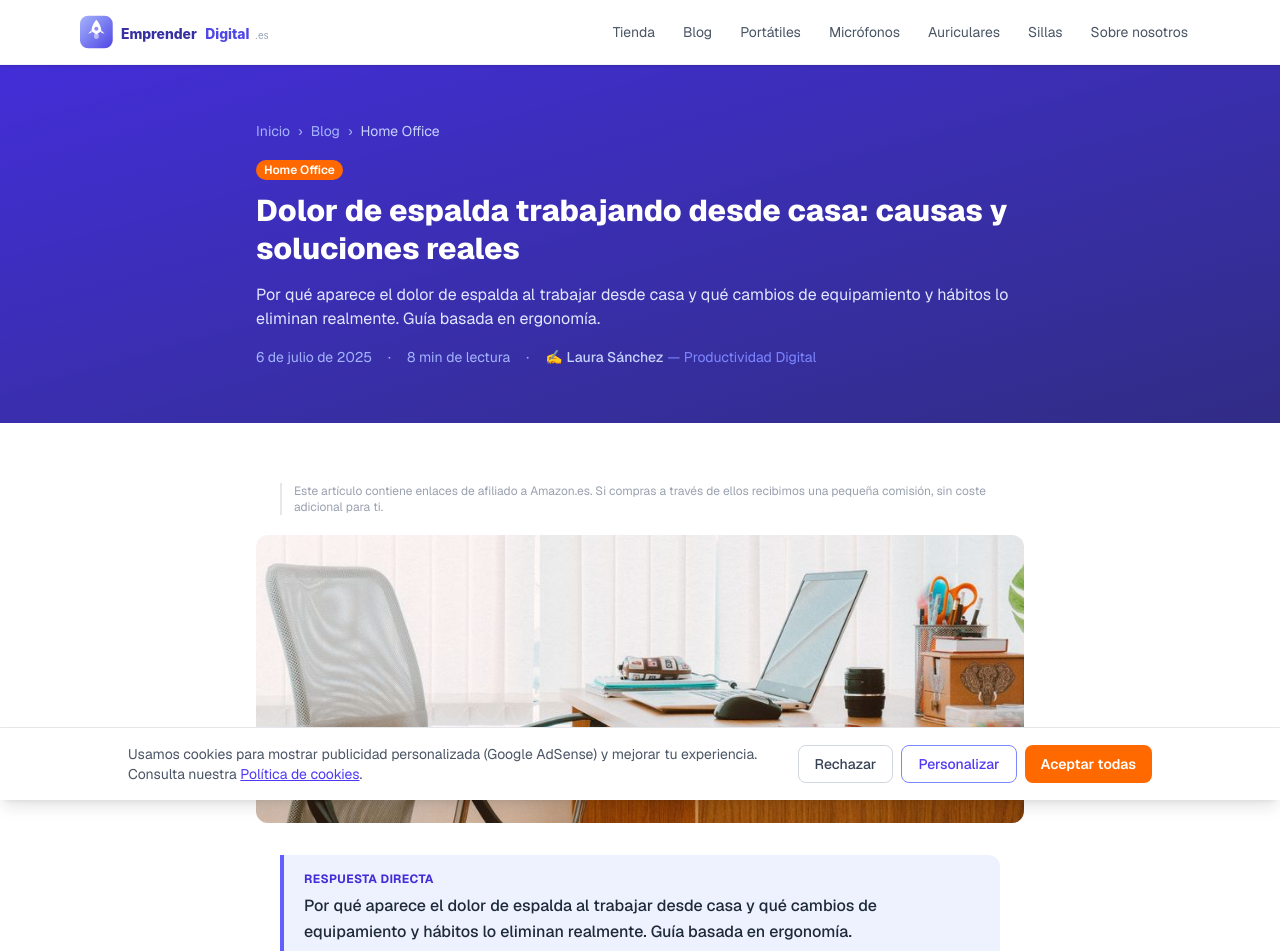
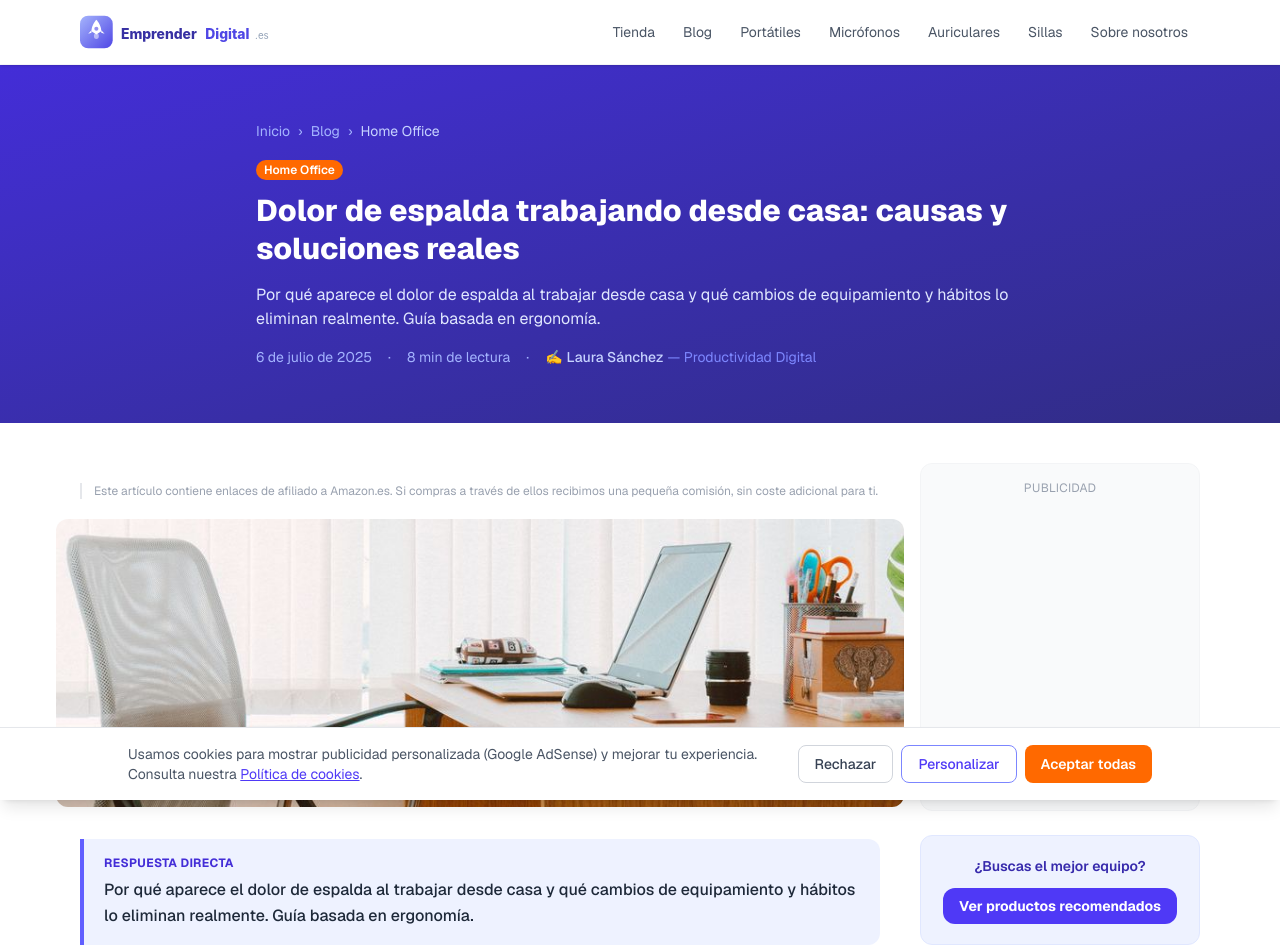
Before and after one commit to mktweb360/emprendedigital, a Next.js app: page /blog/dolor-espalda-trabajar-casa-soluciones in a window 1280 px wide. Shown: the top 951 px of the page. Built offline with nearby package versions, Linux system fonts and the light colour scheme.

Commit message:
feat: AdSense sidebar layout + className prop fix — blog articles

```diff
--- a/app/blog/[slug]/page.tsx
+++ b/app/blog/[slug]/page.tsx
@@ -6,6 +6,7 @@ import { getProductBySlug } from "@/data/products";
 import { amazonLink } from "@/lib/amazon";
 import AffiliateDisclosure from "@/components/AffiliateDisclosure";
 import HostingBanner from "@/components/HostingBanner";
+import BlogSidebar from "@/components/BlogSidebar";
 
 // Categorías donde el hosting es una recomendación relevante para el lector.
 const HOSTING_BANNER_CATEGORIES = ["Emprender Online", "Trabajo Remoto"];
@@ -1270,7 +1271,9 @@ export default async function BlogPostPage({ params }: Props) {
         </div>
       </section>
 
-      <div className="max-w-3xl mx-auto px-4 sm:px-6 py-10">
+      <div className="max-w-6xl mx-auto px-4 py-10">
+      <div className="lg:grid lg:grid-cols-[1fr_280px] lg:gap-10 lg:items-start">
+      <div>
         {relatedProducts.length > 0 && <AffiliateDisclosure />}
 
         {post.image && (
@@ -1442,6 +1445,9 @@ export default async function BlogPostPage({ params }: Props) {
           </Link>
         </div>
       </div>
+        <BlogSidebar ctaHref="/tienda" ctaText="Ver productos recomendados" />
+      </div>
+      </div>
     </>
   );
 }
--- a/components/AdSenseAd.tsx
+++ b/components/AdSenseAd.tsx
@@ -12,10 +12,12 @@ export default function AdSenseAd({
   slot,
   format = "auto",
   responsive = true,
+  className = "",
 }: {
   slot: string;
   format?: string;
   responsive?: boolean;
+  className?: string;
 }) {
   useEffect(() => {
     try {
@@ -26,7 +28,7 @@ export default function AdSenseAd({
   }, []);
 
   return (
-    <div className="my-6 flex justify-center">
+    <div className={`my-6 flex justify-center ${className}`}>
       <ins
         className="adsbygoogle"
         style={{ display: "block" }}
--- /dev/null
+++ b/components/BlogSidebar.tsx
@@ -0,0 +1,40 @@
+"use client";
+
+import AdSenseAd from "@/components/AdSenseAd";
+
+/**
+ * Sidebar para artículos del blog de emprendedigital.es
+ * Solo visible en desktop (hidden lg:block).
+ * 1 anuncio vertical AdSense + CTA opcional a tienda.
+ */
+export default function BlogSidebar({ ctaHref, ctaText }: {
+  ctaHref?: string;
+  ctaText?: string;
+}) {
+  return (
+    <aside className="hidden lg:block">
+      <div className="sticky top-6 space-y-6">
+        <div className="rounded-xl border border-gray-100 bg-gray-50 p-4">
+          <p className="text-xs text-gray-400 uppercase tracking-wide text-center mb-3">Publicidad</p>
+          <AdSenseAd
+            slot="4567890123"
+            format="vertical"
+            responsive={false}
+            className="min-h-[250px]"
+          />
+        </div>
+        {ctaHref && ctaText && (
+          <div className="rounded-xl bg-indigo-50 border border-indigo-100 p-5 text-center">
+            <p className="text-sm font-semibold text-indigo-800 mb-3">¿Buscas el mejor equipo?</p>
+            <a
+              href={ctaHref}
+              className="inline-flex items-center gap-1 bg-indigo-600 hover:bg-indigo-700 text-white font-bold text-sm px-4 py-2 rounded-xl transition-colors"
+            >
+              {ctaText}
+            </a>
+          </div>
+        )}
+      </div>
+    </aside>
+  );
+}
```
